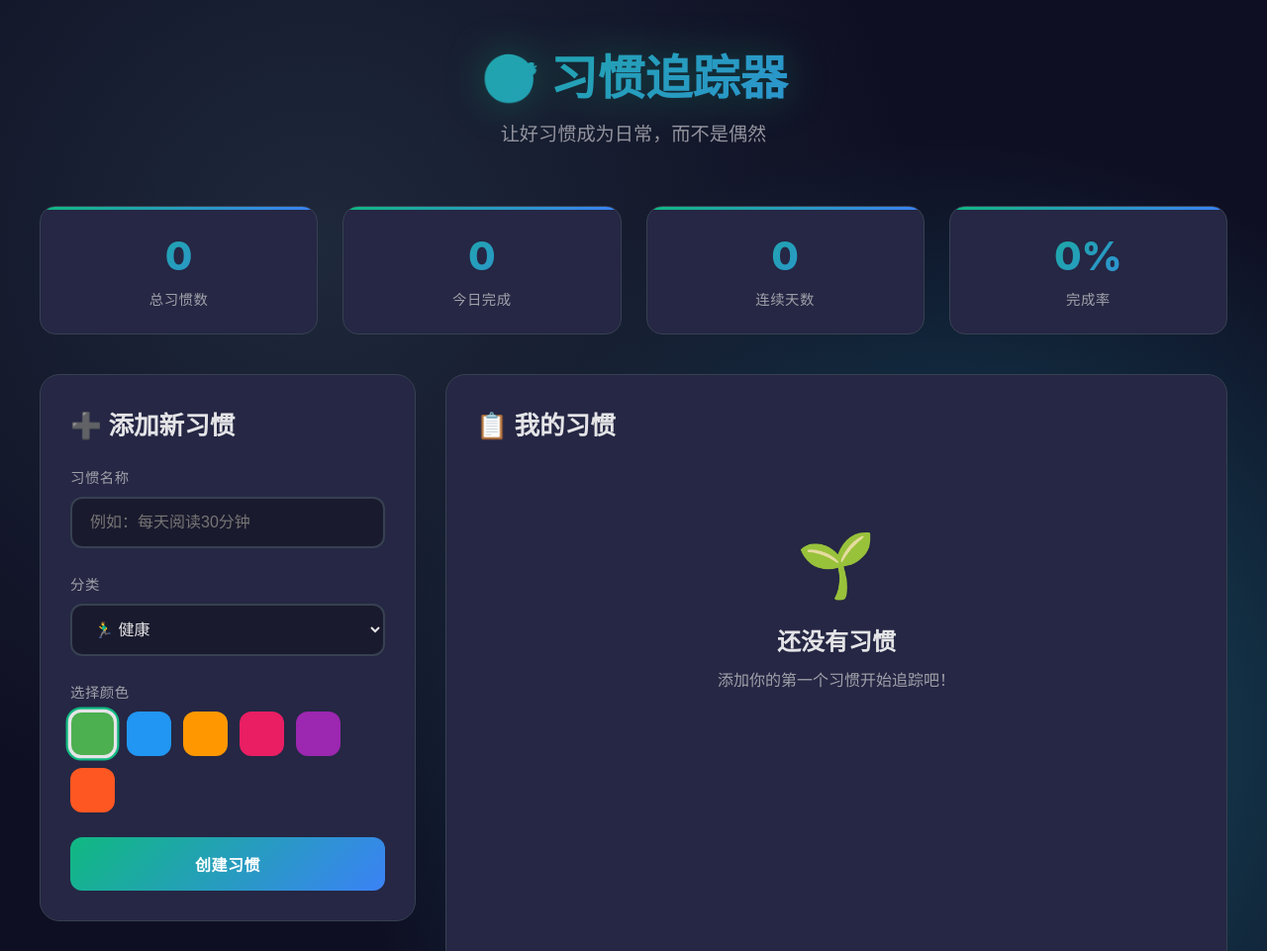
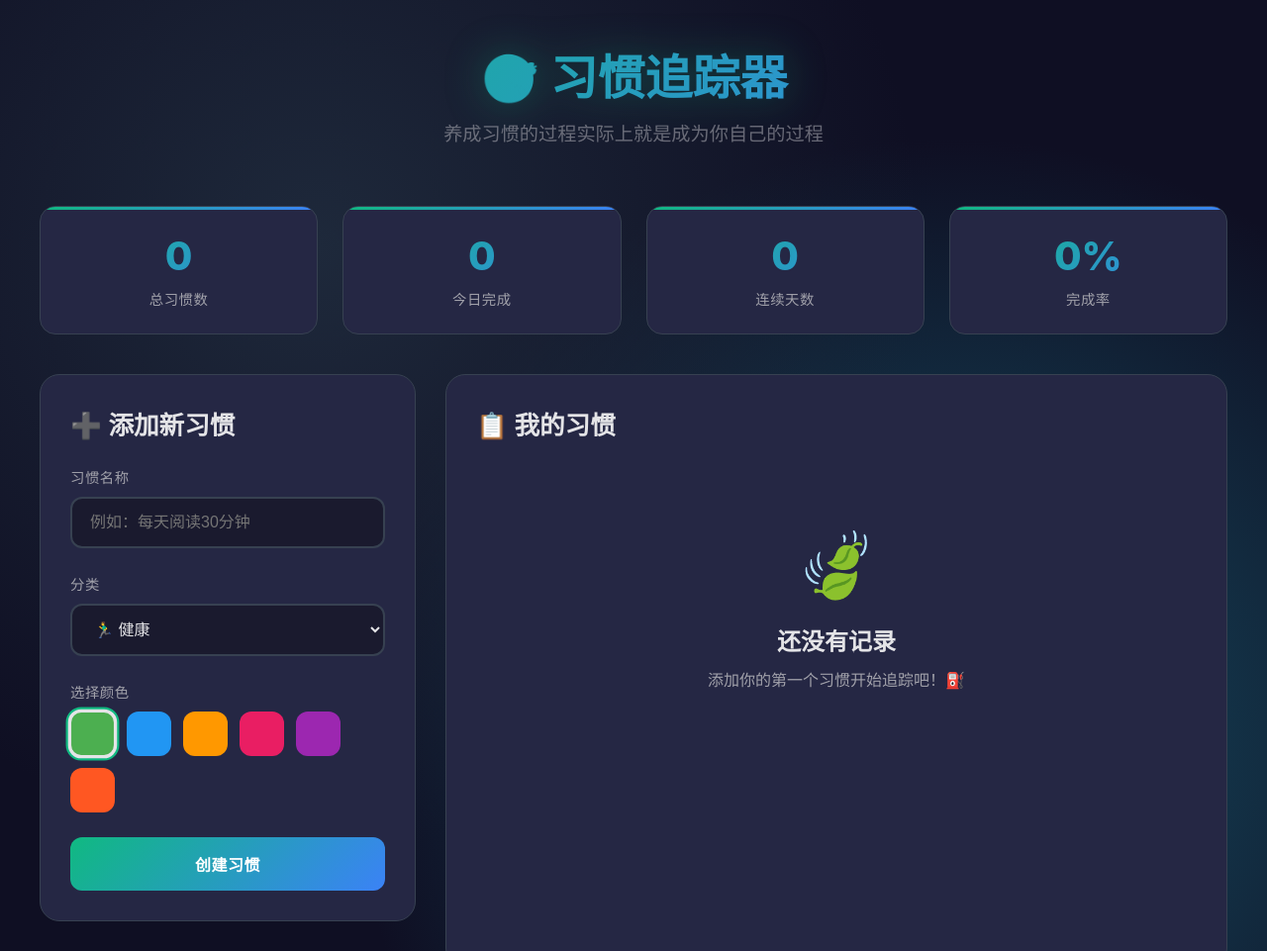
Before and after one commit to chenyue62/Habit--Tracker, a plain HTML site: page index.html in a window 1280 px wide. Shown: the top 961 px of the page at 99% size. Drawn offline with Linux system fonts and the light colour scheme.

Commit message:
Update index.html

```diff
--- a/index.html
+++ b/index.html
@@ -62,7 +62,7 @@
         .header p {
             font-size: 1.2rem;
             color: var(--text-secondary);
-            opacity: 0.9;
+            opacity: 0.6;
         }
 
         .stats-grid {
@@ -433,7 +433,7 @@
     <div class="container">
         <div class="header">
             <h1>🎯 习惯追踪器</h1>
-            <p>让好习惯成为日常，而不是偶然</p>
+            <p>养成习惯的过程实际上就是成为你自己的过程</p>
         </div>
 
         <div class="stats-grid">
@@ -496,8 +496,8 @@
                 <h2>📋 我的习惯</h2>
                 <div id="habitsList">
                     <div class="empty-state">
-                        <div style="font-size: 4rem; margin-bottom: 20px;">🌱</div>
-                        <h3>还没有习惯</h3>
+                        <div style="font-size: 4rem; margin-bottom: 20px;">🍃</div>
+                        <h3>还没有记录</h3>
                         <p>添加你的第一个习惯开始追踪吧！</p>
                     </div>
                 </div>
@@ -569,6 +569,7 @@
                     habit.completions = habit.completions.filter(date => date !== today);
                 } else {
                     habit.completions.push(today);
+                    alert(`✅ 已完成今天的「${habit.name}」打卡！`);
                 }
 
                 this.saveHabits();
@@ -652,9 +653,9 @@
                 if (this.habits.length === 0) {
                     habitsList.innerHTML = `
                         <div class="empty-state">
-                            <div style="font-size: 4rem; margin-bottom: 20px;">🌱</div>
-                            <h3>还没有习惯</h3>
-                            <p>添加你的第一个习惯开始追踪吧！</p>
+                            <div style="font-size: 4rem; margin-bottom: 20px;">🍃</div>
+                            <h3>还没有记录</h3>
+                            <p>添加你的第一个习惯开始追踪吧！⛽️</p>
                         </div>
                     `;
                     return;
@@ -727,6 +728,7 @@
             }
         }
 
+        // 初始化应用
         const habitTracker = new HabitTracker();
     </script>
 </body>
```
